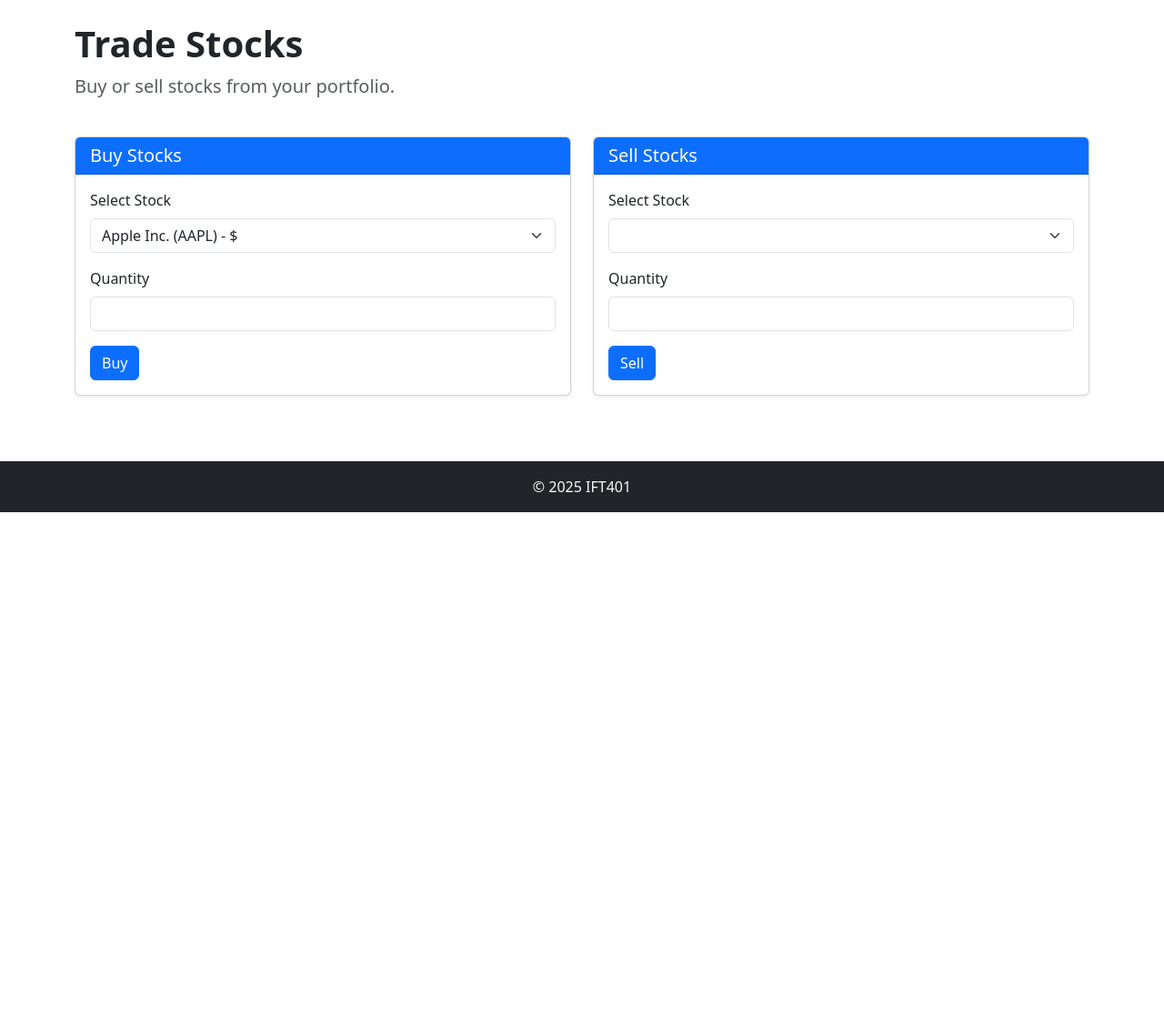
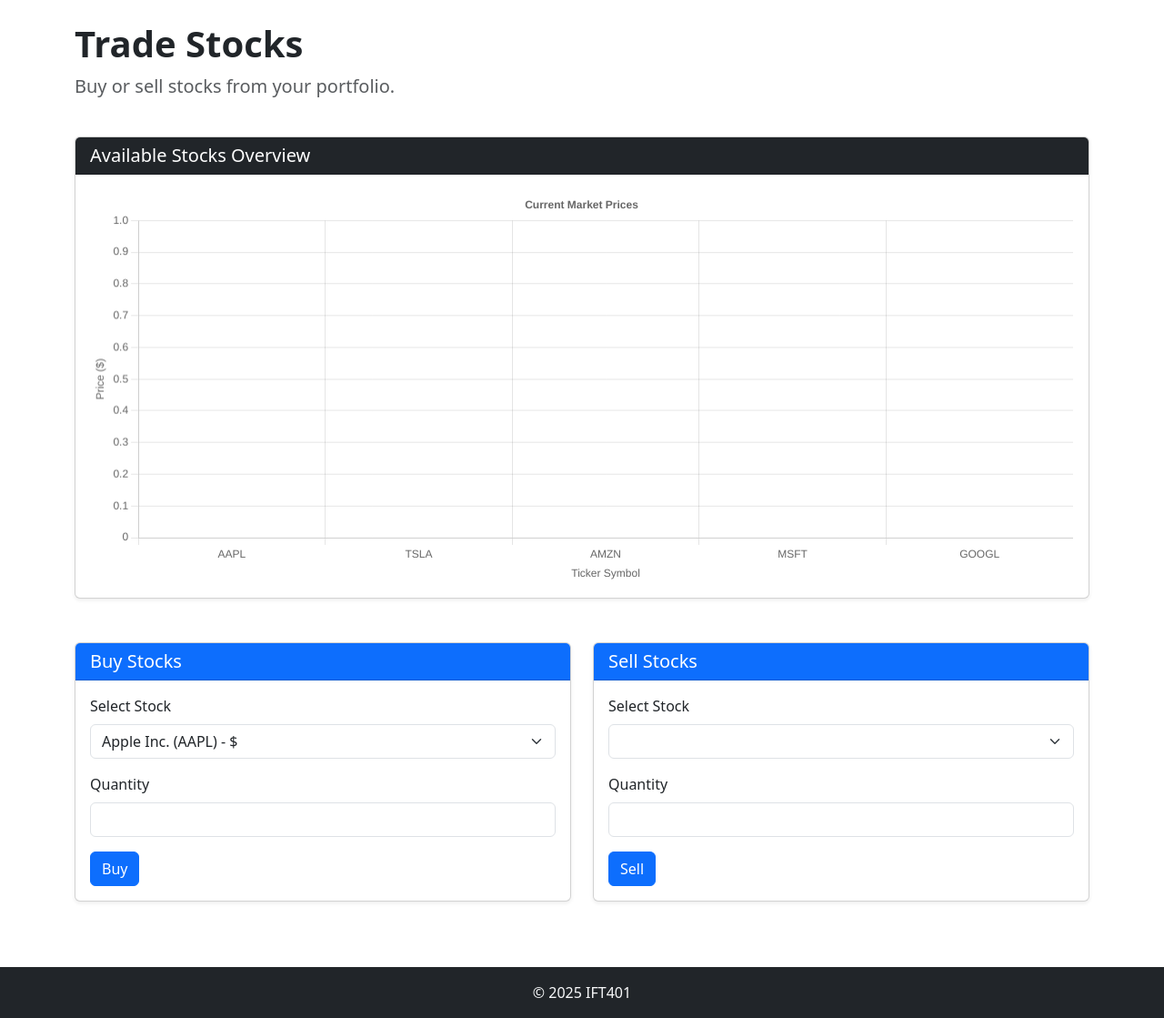
Before and after one commit to wzhan246/github-test, a Flask app: template new-template/templates/trade.html in a window 1280 px wide. Shown: the part 56-1175 px from the top of the page at 91% size. Before the commit the page ends 619 px from the top, so only its background shows below. Run offline with Flask 3, Linux system fonts and the light colour scheme; the template is opened without the code that fills it: values that come from a table or form of the project are taken from there, others are empty; data comes from the database, SQL or seed files in the repository.

Commit message:
created a bar chart to display the stock prices inside on the buy screen

```diff
--- a/new-template/templates/trade.html
+++ b/new-template/templates/trade.html
@@ -1,6 +1,7 @@
 {% extends "base.html" %}
 {% block title %}Trade Stocks{% endblock %}
 {% block content %}
+
 <div class="row mb-4">
   <div class="col-lg-8">
     <h1 class="fw-bold">Trade Stocks</h1>
@@ -8,6 +9,50 @@
   </div>
 </div>
 
+<!-- 📊 Stock Price Chart Section -->
+<div class="card shadow-sm mb-5">
+  <div class="card-header bg-dark text-white">
+    <h5 class="mb-0">Available Stocks Overview</h5>
+  </div>
+  <div class="card-body">
+    <canvas id="stockChart" height="120"></canvas>
+  </div>
+</div>
+
+<script src="https://cdn.jsdelivr.net/npm/chart.js"></script>
+<script>
+  const ctx = document.getElementById('stockChart').getContext('2d');
+  const stockChart = new Chart(ctx, {
+    type: 'bar',
+    data: {
+      labels: [{% for stock in stocks %}'{{ stock.ticker }}',{% endfor %}],
+      datasets: [{
+        label: 'Stock Prices (USD)',
+        data: [{% for stock in stocks %}{{ display_prices[stock.id] }},{% endfor %}],
+        borderWidth: 1,
+        backgroundColor: 'rgba(54, 162, 235, 0.5)',
+        borderColor: 'rgba(54, 162, 235, 1)',
+      }]
+    },
+    options: {
+      scales: {
+        y: {
+          beginAtZero: true,
+          title: { display: true, text: 'Price ($)' }
+        },
+        x: {
+          title: { display: true, text: 'Ticker Symbol' }
+        }
+      },
+      plugins: {
+        legend: { display: false },
+        title: { display: true, text: 'Current Market Prices' }
+      }
+    }
+  });
+</script>
+
+<!-- 💰 Buy/Sell Stocks Section -->
 <div class="row">
   <!-- Buy Stocks Section -->
   <div class="col-md-6">
@@ -67,4 +112,5 @@
     </div>
   </div>
 </div>
+
 {% endblock %}
```
